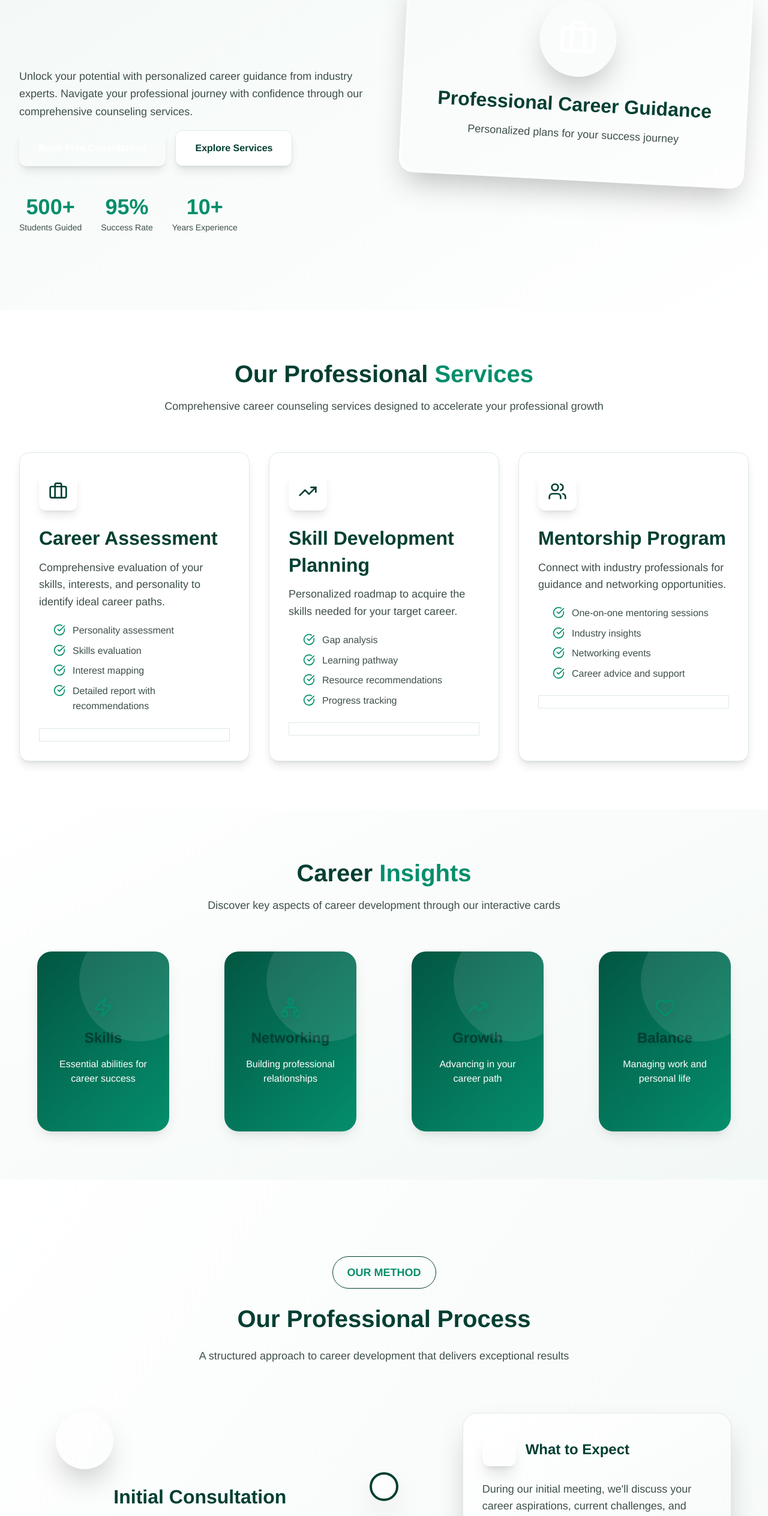
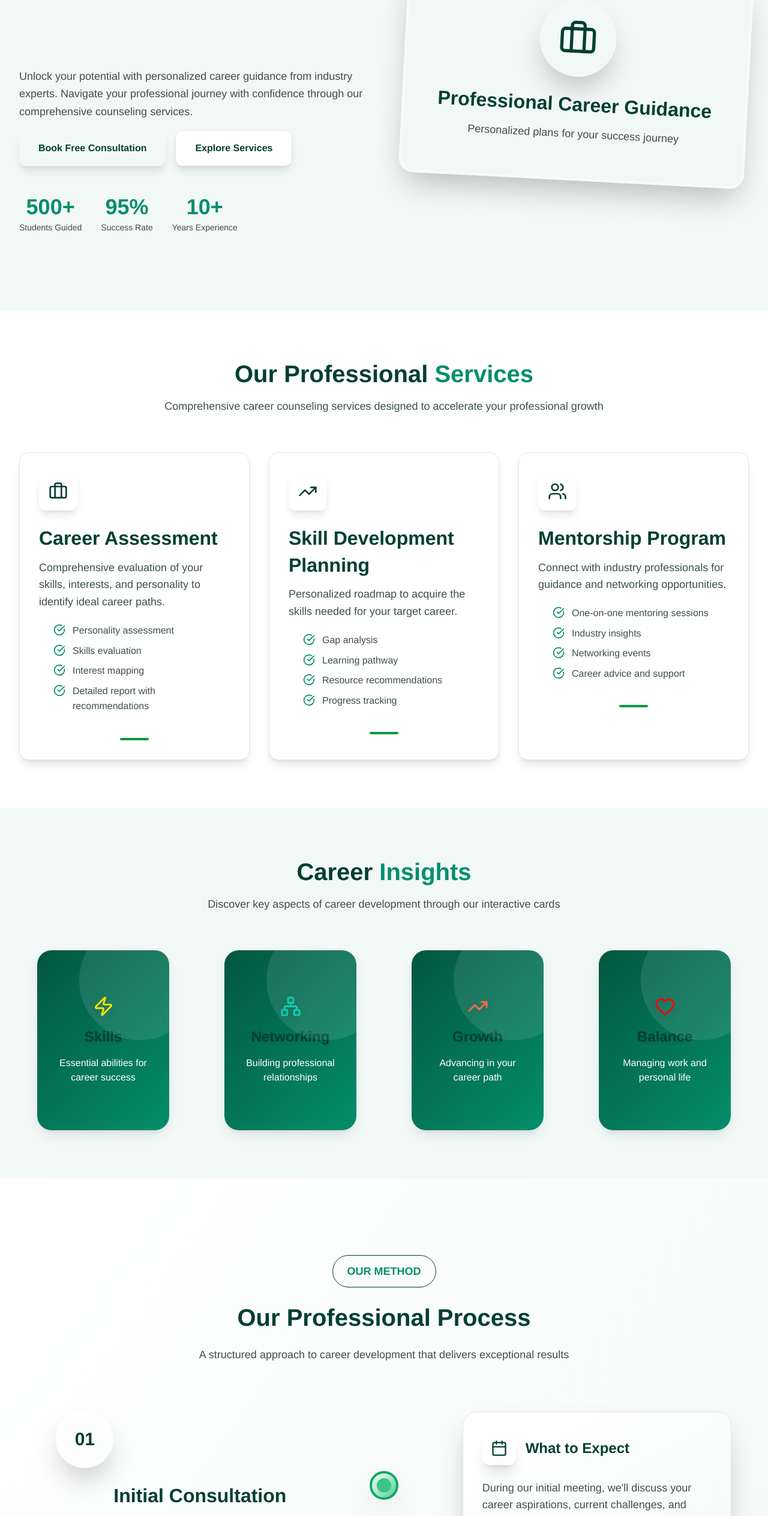
Before and after one commit to kbamnote/eliteManagementWebsite, a React (Vite) app: page /career-counseling in a window 1280 px wide. Shown: the part 252-2779 px from the top of the page at 60% size. Built offline with nearby package versions, Linux system fonts and the light colour scheme.

Commit message:
recent update

```diff
--- a/src/pages/CareerCounseling.jsx
+++ b/src/pages/CareerCounseling.jsx
@@ -80,7 +80,7 @@ export default function CareerCounseling() {
     <AnimatedPageWrapper>
         {/* Enhanced Hero Section */}
         <motion.section
-          className="relative py-20 md:py-32 overflow-hidden bg-gradient-to-br from-secondary to-white"
+          className="relative py-20 md:py-32 overflow-hidden bg-gradient-to-br from-secondary to-primary"
           initial={{ opacity: 0, y: 30 }}
           animate={{ opacity: 1, y: 0 }}
           transition={{ duration: 0.6 }}
@@ -116,7 +116,7 @@ export default function CareerCounseling() {
 
                 <div className="flex flex-wrap gap-4">
                   <motion.button
-                    className="px-8 py-4 bg-gradient-to-r from-accent to-dark text-white font-bold rounded-xl hover:from-accent hover:to-accent transition-all duration-300 shadow-lg hover:shadow-xl transform hover:scale-105"
+                    className="px-8 py-4 bg-gradient-to-r from-accent to-dark font-bold rounded-xl hover:from-accent hover:to-accent transition-all duration-300 shadow-lg hover:shadow-xl transform hover:scale-105"
                     initial={{ opacity: 0, y: 20 }}
                     animate={{ opacity: 1, y: 0 }}
                     transition={{ duration: 0.5, delay: 0.4 }}
@@ -164,7 +164,7 @@ export default function CareerCounseling() {
 
                     <div className="text-center relative z-10 space-y-6">
                       <div className="w-32 h-32 bg-gradient-to-br from-accent to-dark rounded-full flex items-center justify-center mx-auto shadow-2xl">
-                        <Briefcase className="w-16 h-16 text-white" />
+                        <Briefcase className="w-16 h-16" />
                       </div>
                       <div>
                         <h3 className="text-2xl font-bold text-primary mb-3">Professional Career Guidance</h3>
@@ -242,9 +242,9 @@ export default function CareerCounseling() {
                         </li>
                       ))}
                     </ul>
-                    <div className="mt-6 pt-4 border-t border-subtle">
+                    <div className="mt-6 pt-4">
                       <div className="flex justify-center">
-                        <div className="w-12 h-1 bg-accent rounded-full"></div>
+                        <div className="w-12 h-1 rounded-full" style={{backgroundColor:'#069a3cff'}}></div>
                       </div>
                     </div>
                   </div>
@@ -256,7 +256,7 @@ export default function CareerCounseling() {
 
         {/* Enhanced Flip Cards Section */}
         <motion.section
-          className="py-16 md:py-20 bg-gradient-to-br from-white to-secondary"
+          className="py-16 md:py-20 bg-gradient-to-br from-primary to-secondary"
           initial={{ opacity: 0 }}
           whileInView={{ opacity: 1 }}
           transition={{ duration: 0.6 }}
@@ -292,7 +292,7 @@ export default function CareerCounseling() {
                   frontText="Essential abilities for career success"
                   backTitle="Development"
                   backText="Continuous learning and improvement strategies"
-                  icon={<Zap className="text-accent" size={35} />}
+                  icon={<Zap className="text-[#ffe300]" size={35} />}
                 />
               </div>
               <div className="flex justify-center">
@@ -301,7 +301,7 @@ export default function CareerCounseling() {
                   frontText="Building professional relationships"
                   backTitle="Opportunities"
                   backText="Creating valuable connections in your field"
-                  icon={<Network className="text-accent" size={35} />}
+                  icon={<Network className="text-[#10cfb0]" size={35} />}
                 />
               </div>
               <div className="flex justify-center">
@@ -310,7 +310,7 @@ export default function CareerCounseling() {
                   frontText="Advancing in your career path"
                   backTitle="Strategies"
                   backText="Effective approaches for professional advancement"
-                  icon={<GrowthIcon className="text-accent" size={35} />}
+                  icon={<GrowthIcon className="text-[#fd6a49]" size={35} />}
                 />
               </div>
               <div className="flex justify-center">
@@ -319,7 +319,7 @@ export default function CareerCounseling() {
                   frontText="Managing work and personal life"
                   backTitle="Wellness"
                   backText="Maintaining health and satisfaction in all areas"
-                  icon={<Heart className="text-accent" size={35} />}
+                  icon={<Heart className="text-[#ff0000]" size={35} />}
                 />
               </div>
             </div>
@@ -388,7 +388,7 @@ export default function CareerCounseling() {
                   >
                     <div className="md:w-5/12 flex justify-center">
                       <div className="text-center md:text-right max-w-sm">
-                        <div className="w-24 h-24 rounded-full bg-gradient-to-br from-accent to-dark flex items-center justify-center text-white font-bold text-3xl shadow-2xl mx-auto md:mx-0">
+                        <div className="w-24 h-24 rounded-full bg-gradient-to-br from-accent to-dark flex items-center justify-center font-bold text-3xl shadow-2xl mx-auto md:mx-0">
                           {step.number}
                         </div>
                         <h3 className="mt-6 text-xl md:text-2xl font-bold text-primary">{step.title}</h3>
@@ -397,8 +397,8 @@ export default function CareerCounseling() {
                     </div>
 
                     <div className="md:w-2/12 flex justify-center">
-                      <div className="w-12 h-12 rounded-full bg-gradient-to-br from-white to-secondary border-4 border-accent shadow-2xl z-10 flex items-center justify-center">
-                        <div className="w-6 h-6 rounded-full bg-accent"></div>
+                      <div className="w-12 h-12 rounded-full bg-gradient-to-br from-white to-secondary border-4 border-accent shadow-2xl z-10 flex items-center justify-center" style={{backgroundColor:'#4ecf95ff', borderColor: '#11a85fff'}}>
+                        <div className="w-6 h-6 rounded-full bg-accent" style={{backgroundColor:'#39c586ff'}}></div>
                       </div>
                     </div>
 
@@ -406,10 +406,10 @@ export default function CareerCounseling() {
                       <div className="bg-gradient-to-br from-white to-secondary rounded-3xl p-8 border border-subtle shadow-2xl hover:shadow-2xl transition-all duration-500 max-w-md w-full">
                         <div className="flex items-center mb-6">
                           <div className="w-14 h-14 rounded-xl bg-gradient-to-br from-accent to-dark flex items-center justify-center shadow-xl mr-4">
-                            {index === 0 && <Calendar className="w-7 h-7 text-white" />}
-                            {index === 1 && <TrendingUp className="w-7 h-7 text-white" />}
-                            {index === 2 && <Briefcase className="w-7 h-7 text-white" />}
-                            {index === 3 && <Users className="w-7 h-7 text-white" />}
+                            {index === 0 && <Calendar className="w-7 h-7" />}
+                            {index === 1 && <TrendingUp className="w-7 h-7" />}
+                            {index === 2 && <Briefcase className="w-7 h-7" />}
+                            {index === 3 && <Users className="w-7 h-7" />}
                           </div>
                           <h4 className="font-bold text-primary text-xl">What to Expect</h4>
                         </div>
@@ -430,15 +430,15 @@ export default function CareerCounseling() {
 
         {/* Enhanced CTA */}
         <motion.section
-          className="py-16 md:py-20 bg-gradient-to-br from-accent to-primary relative overflow-hidden"
+          className="py-16 md:py-20 bg-gradient-to-br from-secondary to-primary relative overflow-hidden"
           initial={{ opacity: 0 }}
           whileInView={{ opacity: 1 }}
           transition={{ duration: 0.6 }}
           viewport={{ once: true }}
         >
           {/* Decorative elements */}
-          <div className="absolute top-0 right-0 w-96 h-96 bg-white rounded-full opacity-10 blur-3xl transform translate-x-1/2 -translate-y-1/2"></div>
-          <div className="absolute bottom-0 left-0 w-96 h-96 bg-white rounded-full opacity-10 blur-3xl transform -translate-x-1/2 translate-y-1/2"></div>
+          <div className="absolute top-0 right-0 w-96 h-96 bg-[#00f5b3] rounded-full opacity-10 blur-3xl transform translate-x-1/2 -translate-y-1/2"></div>
+          <div className="absolute bottom-0 left-0 w-96 h-96 bg-[#00f5b3] rounded-full opacity-10 blur-3xl transform -translate-x-1/2 translate-y-1/2"></div>
 
           <div className="max-w-5xl mx-auto px-4 sm:px-6 lg:px-8 text-center relative z-10">
             <motion.div
@@ -447,10 +447,10 @@ export default function CareerCounseling() {
               transition={{ duration: 0.5 }}
               viewport={{ once: true }}
             >
-              <h2 className="text-3xl md:text-4xl font-bold text-white mb-4 leading-tight">
-                Ready to Transform Your <span className="bg-gradient-to-r from-white to-secondary bg-clip-text text-transparent">Career?</span>
+              <h2 className="text-3xl md:text-4xl font-bold mb-4 leading-tight">
+                Ready to Transform Your <span className="bg-gradient-to-r from-white to-secondary bg-clip-text" style={{color:'#23ccccff'}}>Career?</span>
               </h2>
-              <p className="mt-3 text-lg text-white/90 font-medium max-w-2xl mx-auto">
+              <p className="mt-3 text-lg text-dark/90 font-medium max-w-2xl mx-auto">
                 Take the first step towards a fulfilling career with our expert guidance.
               </p>
               <div className="mt-10 flex flex-col sm:flex-row gap-4 justify-center">
@@ -466,7 +466,7 @@ export default function CareerCounseling() {
                   <ArrowRight className="ml-3 w-5 h-5" />
                 </motion.button>
                 <motion.button
-                  className="px-8 py-4 bg-transparent text-white font-bold rounded-xl hover:bg-white/10 transition-all duration-300 border-2 border-white transform hover:scale-105"
+                  className="px-8 py-4 bg-transparent font-bold rounded-xl hover:bg-white/10 transition-all duration-300 border-2 border-dark transform hover:scale-105"
                   initial={{ opacity: 0, y: 20 }}
                   whileInView={{ opacity: 1, y: 0 }}
                   transition={{ duration: 0.5, delay: 0.3 }}
```
